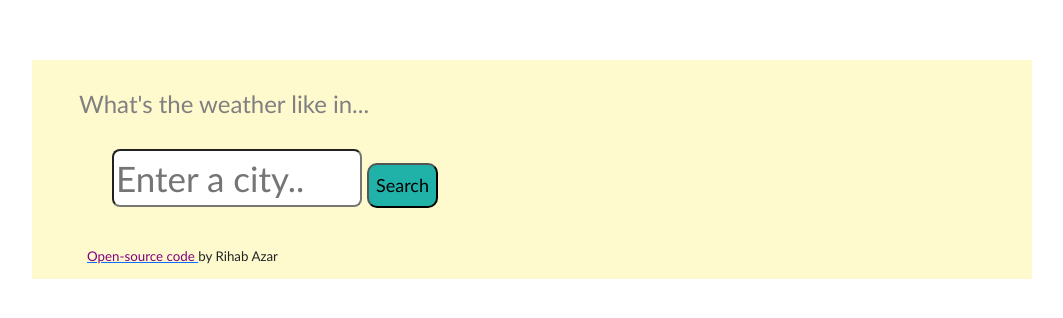
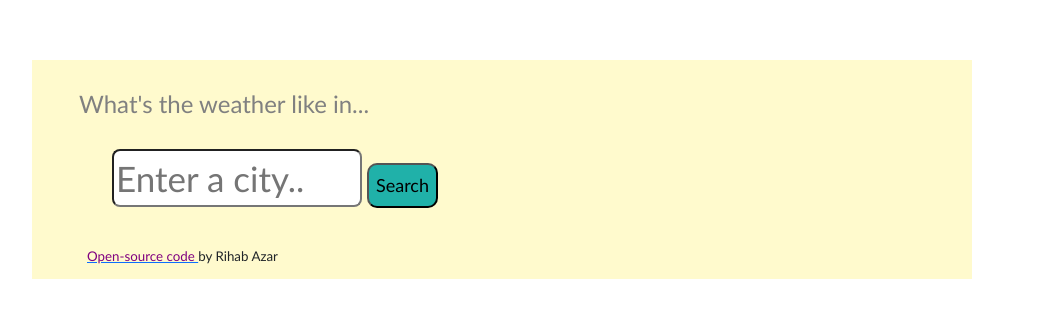
Before and after one commit to Shahbi88/Weather-React-Separate-VS-import, a React (Create React App) app: page / in a window 1280 px wide. Shown: the top 318 px of the page, without its empty margins (108-1171 px from the left). Built offline with nearby package versions, Linux system fonts and the light colour scheme.

Commit message:
last touches

```diff
--- a/src/styles.css
+++ b/src/styles.css
@@ -17,7 +17,7 @@ div.card-body {
   background-color: #fffacd;
   padding-left: 40px;
   padding-right: 40px;
-  margin-right: 40px;
+  margin-right: 100px;
   margin-left: 40px;
 }
 .search-form-input {
@@ -54,9 +54,11 @@ div.card-body {
   margin-left: 300px;
   margin-right: 300px;
   background-color: #d3b69b33;
+  max-width: fit-content;
   border-radius: 15px;
   text-align: center;
   padding: 5px;
+  display: flexbox;
 }
 #time {
   padding-top: 10px;
@@ -67,6 +69,7 @@ h4 {
   color: darkblue;
 }
 #city {
+  padding: 15px;
   padding-top: 10px;
   color: rgb(164, 40, 164);
   font-weight: bold;
--- a/src/weatherforecast.js
+++ b/src/weatherforecast.js
@@ -23,7 +23,7 @@ export default function WeatherForecast(props) {
   if (forecastData) {
     return (
       <div className="weather-forecast">
-        <div className="row">
+        <div className="forecast-row">
           {forecastData.daily.slice(1, 6).map((dayForecast) => (
             <div className="col" key={dayForecast.dt}>
               <div className="forecast-day">{formatDay(dayForecast.dt)}</div>
```
